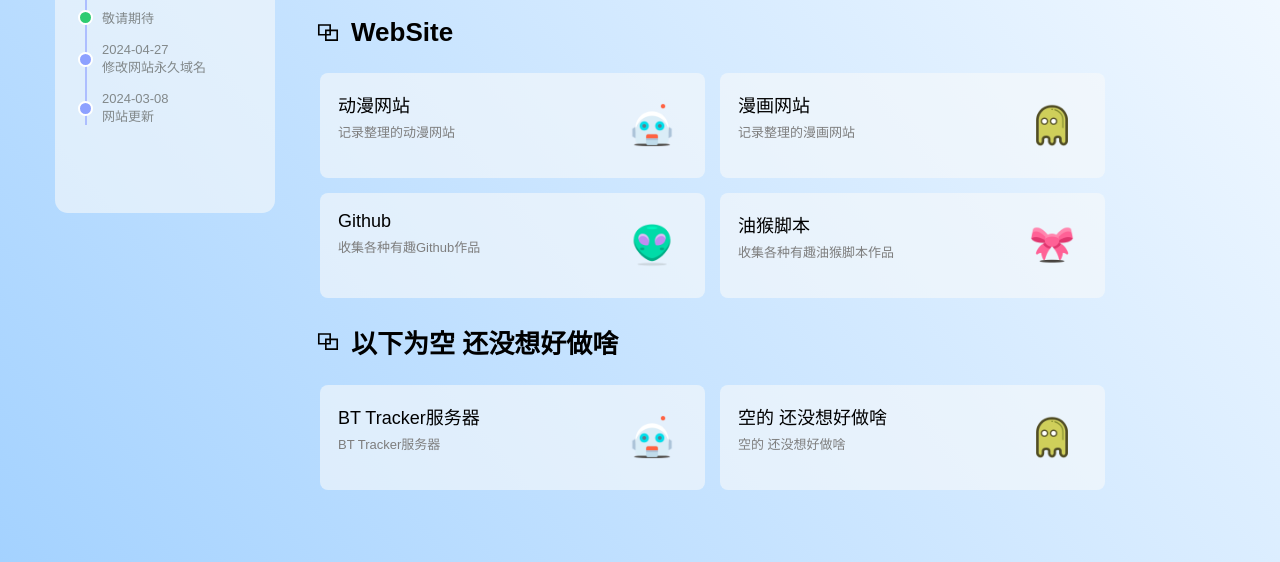
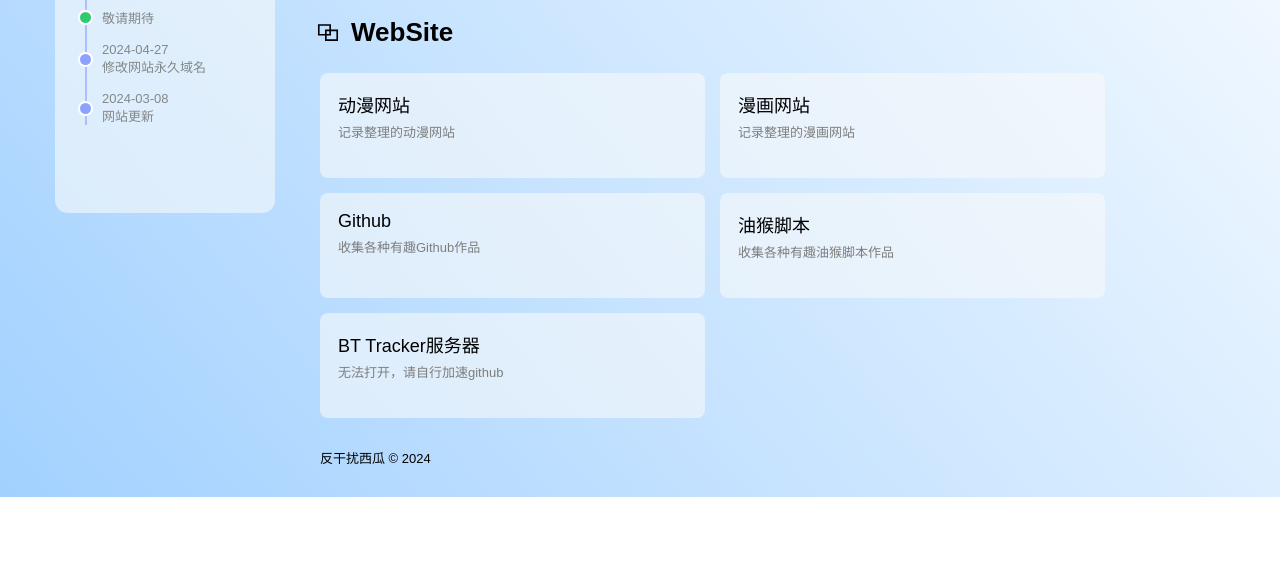
Before and after one commit to fgr178707/Personal-Website, a plain HTML site: page index.html in a window 1280 px wide. Shown: the part 399-961 px from the top of the page. After the commit the page ends 896 px from the top, so only its background shows below. Drawn offline with Linux system fonts and the light colour scheme; a script that the page names is missing; a web font is replaced by a local one.

Commit message:
完善推送

```diff
--- a/index.html
+++ b/index.html
@@ -162,98 +162,67 @@
                     WebSite
                 </div>
                 <div class="projectList">
-                    <!-- 项目列表开始 -->
-                    <!---->
+<!-- 项目项开始 -->
                     <a class="projectItem" target="_blank" href="/static/HTMI/dongman.html">
-                        <!-- 项目项开始 -->
                         <div class="projectItemLeft">
                             <h1>动漫网站</h1>
                             <p>记录整理的动漫网站 </p>
                         </div>
-                        <div class="projectItemRight">
+                        <!-- <div class="projectItemRight">
                             <img src="/static/img/i1.png" alt="">
-                        </div>
-                        <!-- 项目项结束 -->
+                        </div> -->
                     </a>
-                    <!---->
+<!-- 项目项结束 -->
+
+<!-- 项目项开始 -->
                     <a class="projectItem" target="_blank" href="/static/HTMI/manhua.html">
-                        <!-- 项目项开始 -->
                         <div class="projectItemLeft">
                             <h1>漫画网站</h1>
                             <p>记录整理的漫画网站</p>
                         </div>
-                        <div class="projectItemRight">
+                        <!-- <div class="projectItemRight">
                             <img src="/static/img/i2.png" alt="">
-                        </div>
-                        <!-- 项目项结束 -->
+                        </div> -->
                     </a>
-                    <!---->
+<!-- 项目项结束 -->
+
+<!-- 项目项开始 -->
                     <a class="projectItem" target="_blank" href="/static/HTMI/github.html">
-                        <!-- 项目项开始 -->
                         <div class="projectItemLeft">
                             <h1>Github</h1>
                             <p>收集各种有趣Github作品</p>
                         </div>
-                        <div class="projectItemRight">
+                        <!-- <div class="projectItemRight">
                             <img src="/static/img/i3.png" alt="">
-                        </div>
-                        <!-- 项目项结束 -->
+                        </div> -->
                     </a>
-                    <!---->
+<!-- 项目项结束 -->
+
+<!-- 项目项开始 -->
                     <a class="projectItem" target="_blank" href="/static/HTMI/Tampermonkey.html">
-                        <!-- 项目项开始 -->
                         <div class="projectItemLeft">
                             <h1>油猴脚本</h1>
                             <p>收集各种有趣油猴脚本作品</p>
                         </div>
-                        <div class="projectItemRight">
+                        <!-- <div class="projectItemRight">
                             <img src="/static/img/i4.png" alt="">
+                        </div> -->
+                    </a>
+<!-- 项目项结束 -->
+
+<!-- 项目项开始 -->
+                    <a class="projectItem" target="_blank" href="https://raw.githubusercontent.com/fgr178707/Tracker/refs/heads/main/all.txt">
+                        <div class="projectItemLeft">
+                            <h1>BT Tracker服务器</h1>
+                            <p>无法打开，请自行加速github</p>
                         </div>
-                        <!-- 项目项结束 -->
+                        <!-- <div class="projectItemRight">
+                            <img src="/static/img/i5.png" alt="">
+                        </div> -->
                     </a>
-                    <!---->
-                    <!---->
+<!-- 项目项结束 -->
                 </div>
-                <div class="title">
-                    <svg t="1705257422086" class="icon" viewBox="0 0 1024 1024" version="1.1" xmlns="http://www.w3.org/2000/svg" p-id="1891" width="26px" height="26px">
-                        <path d="M629.333333 202.666667v213.333333h277.333334v448h-512v-213.333333h-277.333334v-448h512z m213.333334 277.333333h-213.333334v170.666667h-170.666666v149.333333h384v-320z m-277.333334-213.333333h-384v320h213.333334v-170.666667h170.666666v-149.333333z m0 213.333333h-106.666666v106.666667h106.666666v-106.666667z" fill="#000000" p-id="1892"></path>
-                    </svg>
-                    以下为空 还没想好做啥
-                </div>
-                <div class="projectList">
-                    <!-- 项目列表开始 -->
-                    <!---->
-                    <a class="projectItem" href="/Tracker服务器.txt">
-                        <!-- 项目项开始 -->
-                        <div class="projectItemLeft">
-                            <h1>BT Tracker服务器 </h1>
-                            <p>BT Tracker服务器</p>
-                        </div>
-                        <div class="projectItemRight">
-                            <img src="/static/img/i1.png" alt="">
-                        </div>
-                        <!-- 项目项结束 -->
-                    </a>
-                    <!---->
-                    <a class="projectItem" href="/index.html">
-                        <!-- 项目项开始 -->
-                        <div class="projectItemLeft">
-                            <h1>空的 还没想好做啥</h1>
-                            <p>空的 还没想好做啥</p>
-                        </div>
-                        <div class="projectItemRight">
-                            <img src="/static/img/i2.png" alt="">
-                        </div>
-                        <!-- 项目项结束 -->
-                    </a>
-                </div>
-                <div class="skill">
-                    <!-- 技能开始 -->
-                    <!-- 前往https://skillicons.dev/
-            生成，一个pc端，一个移动端，区别是一行的个数 -->
-                </div>
-                <!-- 技能结束 -->
-            </content> <!-- 内容结束 -->
+            </content>
 
             <footer>
                 反干扰西瓜 © 2024
```
Also changed, not shown: Tracker服务器.txt (deleted).
